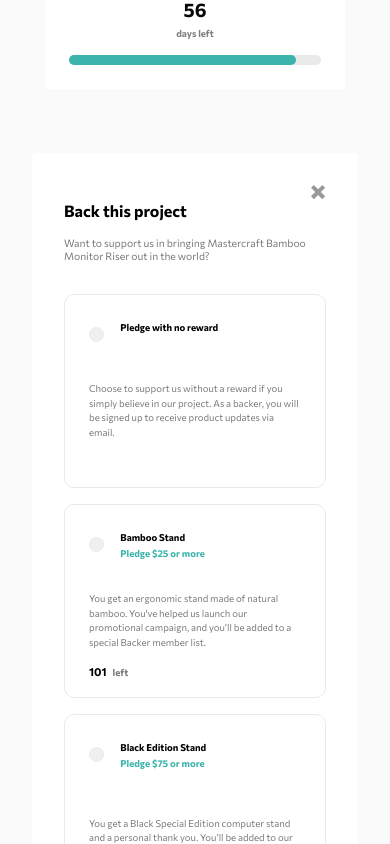
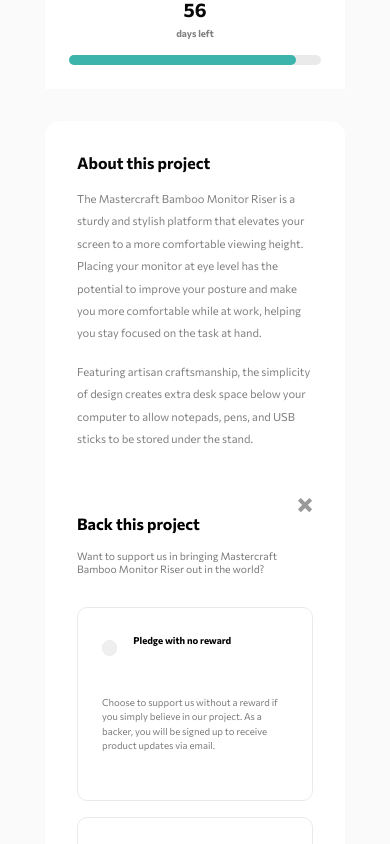
Before and after one commit to bmhuyquoc104/react-crowd-funding-website, a React (Create React App) app: page / in a window 390 px wide. Shown: the part 840-1684 px from the top of the page. Built offline with nearby package versions, Linux system fonts and the light colour scheme.

Commit message:
15. Finish render about us section for desktop and mobile version

```diff
--- a/src/App.js
+++ b/src/App.js
@@ -3,6 +3,7 @@ import {StyledGlobal} from './Global.styled'
 import Bookmark from './components/Bookmark/Bookmark'
 import {FlexContainer} from'./components/Flex/Flex'
 import Modal from './components/Modal/Modal'
+import AboutUsSection from './components/AboutUsSection/AboutUsSection'
 import ModalSubmission from './components/Modal/ModalSubmission/ModalSubmission'
 import PledgeProgressBar from './components/PledgeProgressBar/PledgeProgressBar'
 
@@ -14,7 +15,7 @@ function App() {
       <FlexContainer fd ="column" >
         <Bookmark/>
         <PledgeProgressBar/>
-        <Modal/>
+        <AboutUsSection/>
       </FlexContainer>
     </>
   );
--- a/src/Global.styled.js
+++ b/src/Global.styled.js
@@ -20,7 +20,7 @@ export const StyledGlobal = createGlobalStyle`
     }
 
     body{
-        min-height:100vh;
+        min-height:230vh;
         font-family:"Commissioner";
         background-color:#fafafa;
     }
--- /dev/null
+++ b/src/components/AboutUsSection/AboutUs.styled.js
@@ -0,0 +1,30 @@
+import styled from "styled-components";
+import { motion } from "framer-motion";
+
+export const StyledAboutSection = styled(motion.section)`
+  display: flex;
+  flex-direction: column;
+  gap:1em;
+  width:max(50%,300px);
+  background-color:#ffffff;
+  padding:2em;
+  border-radius:15px;
+
+  &>*{
+      width: 100%;
+  }
+
+  &>:nth-child(4){
+    padding:0;
+  }
+  .project-title {
+    color: var(--clr_sb);
+    font-size: clamp(1rem, 1.6vw, 1.2rem);
+  }
+
+  .first-paragraph,.second-paragraph {
+    color: grey;
+    line-height: 2;
+    font-size: clamp(0.7rem, 1.2vw, 0.8rem);
+  }
+`;
--- /dev/null
+++ b/src/components/AboutUsSection/AboutUsSection.jsx
@@ -0,0 +1,25 @@
+import React from "react";
+import {StyledAboutSection} from "./AboutUs.styled";
+import Modal from '../Modal/Modal'
+const AboutUsSection = () => {
+  return (
+    <StyledAboutSection>
+      <h2 className="project-title">About this project</h2>
+      <p className="first-paragraph">
+        The Mastercraft Bamboo Monitor Riser is a sturdy and stylish platform
+        that elevates your screen to a more comfortable viewing height. Placing
+        your monitor at eye level has the potential to improve your posture and
+        make you more comfortable while at work, helping you stay focused on the
+        task at hand.
+      </p>
+      <p className="second-paragraph">
+        Featuring artisan craftsmanship, the simplicity of design creates extra
+        desk space below your computer to allow notepads, pens, and USB sticks
+        to be stored under the stand.
+      </p>
+      <Modal/>
+    </StyledAboutSection>
+  );
+};
+
+export default AboutUsSection;
```
